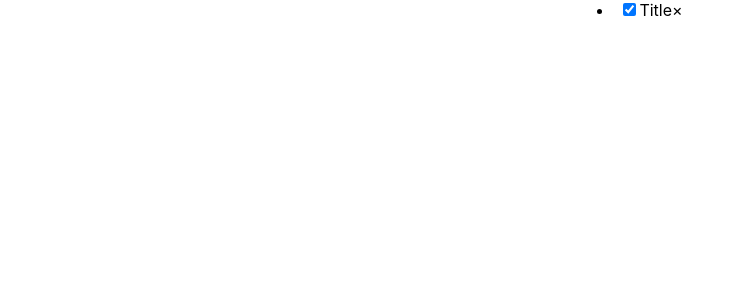
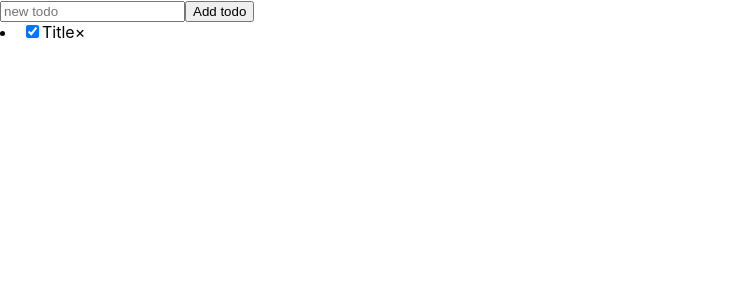
Before and after one commit to Canoist/react-ts-base, a React (Create React App) app: page / in a window 1280 px wide. Shown: the top 300 px of the page, without its empty margins (0-744 px from the left). Built offline with nearby package versions, Linux system fonts and the light colour scheme.

Commit message:
Added component for create an todo, remove app.css, changed app.tsx

```diff
--- a/src/App.css
+++ /dev/null
@@ -1,38 +0,0 @@
-.App {
-  text-align: center;
-}
-
-.App-logo {
-  height: 40vmin;
-  pointer-events: none;
-}
-
-@media (prefers-reduced-motion: no-preference) {
-  .App-logo {
-    animation: App-logo-spin infinite 20s linear;
-  }
-}
-
-.App-header {
-  background-color: #282c34;
-  min-height: 100vh;
-  display: flex;
-  flex-direction: column;
-  align-items: center;
-  justify-content: center;
-  font-size: calc(10px + 2vmin);
-  color: white;
-}
-
-.App-link {
-  color: #61dafb;
-}
-
-@keyframes App-logo-spin {
-  from {
-    transform: rotate(0deg);
-  }
-  to {
-    transform: rotate(360deg);
-  }
-}
--- a/src/App.tsx
+++ b/src/App.tsx
@@ -1,11 +1,27 @@
-import React from "react";
-import logo from "./logo.svg";
-import "./App.css";
+import React, { useState } from "react";
 import TodoItem from "./components/TodoItem";
+import AddTodo from "./components/AddTodo";
 
 function App() {
+    const [text, setText] = useState<string>("");
+    const [todos, setTodos] = useState<string[]>([""]);
+
+    const handleChange = ({ target }: React.ChangeEvent<HTMLInputElement>) => {
+        setText(target.value);
+    };
+
+    const createTodo = () => {
+        setTodos([text, ...todos]);
+        setText("");
+    };
+
     return (
         <div className="App">
+            <AddTodo
+                value={text}
+                onChange={handleChange}
+                onClick={createTodo}
+            />
             <TodoItem
                 id="123"
                 title="Title"
--- /dev/null
+++ b/src/components/AddTodo.tsx
@@ -0,0 +1,22 @@
+import React from "react";
+
+interface IAddTodo {
+    value: string;
+    onChange: (event: React.ChangeEvent<HTMLInputElement>) => void;
+    onClick: () => void;
+}
+
+const AddTodo: React.FC<IAddTodo> = ({ value, onChange, onClick }) => {
+    return (
+        <>
+            <input
+                type="text"
+                placeholder="new todo"
+                value={value}
+                onChange={onChange}
+            />
+            <button onClick={onClick}>Add todo</button>
+        </>
+    );
+};
+export default AddTodo;
```
